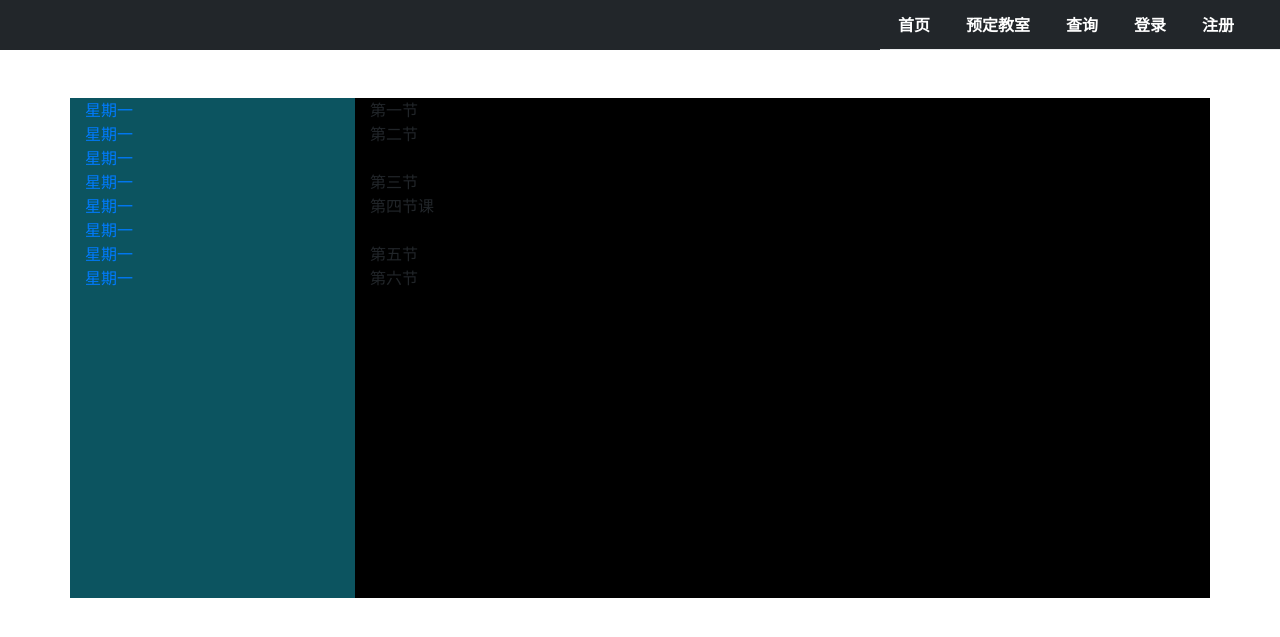
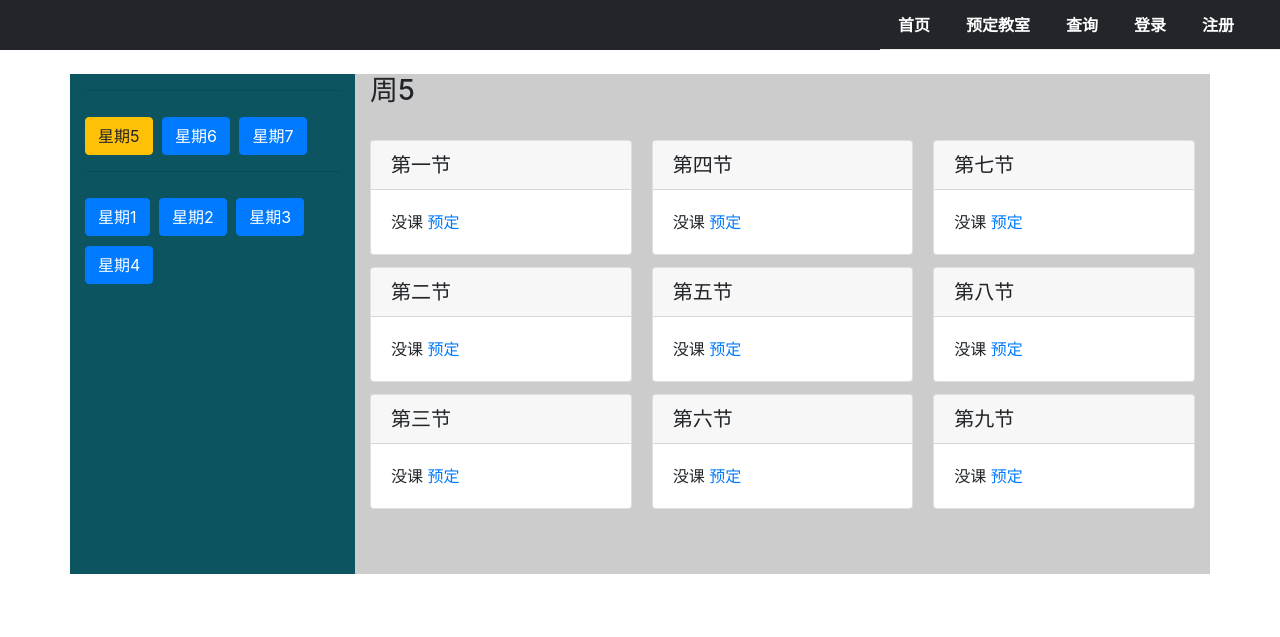
Before and after one commit to KTGhaiyuan/Reservation-Flask, a Flask app: page /room/1 in a window 1280 px wide. Shown: the top 637 px of the page. Run offline with Flask 2, Linux system fonts and the light colour scheme; data that the repository does not hold is empty; parts of the project's set-up code (start-up, migrations or seed data) failed here and were passed over; some libraries are stand-ins or nearby versions.

Commit message:
fix nav bug.add user page first. add click to reservation

```diff
--- a/Flask_backstage/app.py
+++ b/Flask_backstage/app.py
@@ -20,6 +20,9 @@ app.config["SECRET_KEY"] = "super secret key"
 app.config["JWT_TOKEN_LOCATION"] = ['headers', 'cookies']
 app.config["JWT_ACCESS_TOKEN_EXPIRES"] = False
 app.config["JWT_COOKIE_CSRF_PROTECT"] = False
+app.config["DEBUG_TB_INTERCEPT_REDIRECTS"] = False
+
+
 
 mongo = PyMongo(app)
 jwt = JWTManager(app)
@@ -137,7 +140,7 @@ def login():
 
 @app.route("/room/<string:roomname>")
 def roomstatus(roomname):
-    room = mongo.db.course.find({"classroom":str(roomname)})
+    # room = mongo.db.course.find({"classroom":str(roomname)})
 
     now = datetime.datetime.now()  # 当前时间
     start = datetime.datetime(2018, 9, 3, 0, 0, 0, 000000)  # 开始时间
@@ -149,18 +152,27 @@ def roomstatus(roomname):
 
     time = utils.numtozh(utils.hourtonlessons(hour))  # 使用今天第几个小时转换成现在第几节课
 
+    youke=[]
 
+    for i in range(week,8):
+        room = mongo.db.course.find({"classroom": str(roomname),"sunday":str(i)})
 
+        for ii in room:
+            print("    :" + str(ii))
+            if dijizhou in ii['date']:
+                youke.append({"dijijie":ii['time'],"zhouji":int(ii['sunday']),"dijizhou":dijizhou})
+                print(ii)
 
+    for i in range(1,week):
+        room = mongo.db.course.find({"classroom": str(roomname), "sunday": str(i)})
 
+        for ii in room:
 
+            if dijizhou + 1 in ii['date']:
+                youke.append({"dijijie": ii['time'], "zhouji": int(ii['sunday']), "dijizhou": dijizhou + 1})
+                print(ii)
 
-
-    for i in room:
-        print(i)
-
-
-    return render_template("roomstatus.html", roomname=roomname)
+    return render_template("roomstatus.html", roomname=roomname,week=week,youke=youke ,todayweek=week,dijizhou={"thisweek":dijizhou,"nextweek":dijizhou+1}) #week 星期几
 
 
 @app.route("/testprotected", methods=["GET"])
@@ -181,11 +193,32 @@ def testoptional():
         return jsonify({"error": 1, "errmsg": "No access"})
 
 
+@app.route("/user/<string:username>")
+@jwt_required
+def user(username):
+    currentuser = get_jwt_identity()
+    if(currentuser!=username):
+        return "No Permission"
+    return render_template("user.html",currentuser=currentuser)
+
+
 @app.route('/reservation', methods=['POST', 'GET'])
 @jwt_required
 def reservation():
+    currentuser = get_jwt_identity()
+
     if (request.method == "GET"):
-        return render_template("reservation.html")
+
+        args=request.args
+
+        classroom=sunday=date=time=None
+
+        if("classroom" in args): classroom=args["classroom"]
+        if("sunday" in args): sunday=args["sunday"]
+        if("date" in args): date=args["date"]
+        if("time" in args): time=args["time"]
+
+        return render_template("reservation.html",currentuser=currentuser,classroom=classroom if classroom else "",sunday=sunday if sunday else "",date=date if date else "",time=time if time else "")
 
     elif (request.method == "POST"):
         currentuser = get_jwt_identity()
@@ -269,8 +302,22 @@ def index():
     # return redirect(url_for("login"))
 
 
+@jwt.claims_verification_failed_loader
+def claims_verification_failed_loader():
+    return "claims_verification_failed_loader"
+
+
+
+@jwt.invalid_token_loader
+def invalid_token_loader(e):
+    # flash(e)
+    flash("用户验证失败")
+    resp=make_response(redirect(url_for("index")))
+    resp.set_cookie("access_token_cookie",'',expires=0)
+    return resp
+
 @jwt.unauthorized_loader
-def invalid_token_loaderr(a):
+def unauthorized_loader():
     return redirect(url_for("login"))
 
 
@@ -355,7 +402,7 @@ def find():
         else:
             return jsonify({"error": "please login in first"})
     elif (request.method == "GET"):
-        return render_template("find.html")
+        return render_template("find.html",currentuser=currentuser)
 
 
 if __name__ == '__main__':
--- a/Flask_backstage/templates/nav.html
+++ b/Flask_backstage/templates/nav.html
@@ -5,7 +5,7 @@
         <a href="/find">查询</a>
 
         {% if currentuser %}
-            <a href="#" style="color: #ffffff">{{ currentuser }}</a>
+            <a href="/user/{{ currentuser }}" style="color: #ffffff">{{ currentuser }}</a>
         {% else %}
             <a href="/login" style="color: #ffffff">登录</a>
             <a href="/register" style="color: #ffffff">注册</a>
--- a/Flask_backstage/templates/roomstatus.html
+++ b/Flask_backstage/templates/roomstatus.html
@@ -3,33 +3,110 @@
 {% block body %}
 
 
+    <script>
+        function displaycontent(e) {
+            dijizhou = e.dataset.dijizhou;
+            zhouji = e.dataset.zhouji;
+
+            id = "#" + dijizhou + "_" + zhouji;
+
+            console.log(id);
+
+            $(".content").hide();
+            $(id).show();
+        }
+
+
+    </script>
     <br>
-    <br>
-
     <div class="container">
         <div class="row">
             <div class="col-3" style="background-color: #0c5460;height: 500px;">
-                <a href="">星期一</a><br>
-                <a href="">星期一</a><br>
-                <a href="">星期一</a><br>
-                <a href="">星期一</a><br>
-                <a href="">星期一</a><br>
-                <a href="">星期一</a><br>
-                <a href="">星期一</a><br>
-                <a href="">星期一</a><br>
+                <hr>
+                {% for i in range(week,8) %}
+                    <a class=" btn btn-primary {% if i==todayweek %}btn-warning{% endif %}"
+                       style="margin-top: 10px;margin-right: 5px" data-dijizhou="{{ dijizhou['thisweek'] }}"
+                       data-zhouji="{{ i }}" href="#" onclick="displaycontent(this)"> 星期{{ i }}</a>
+                {% endfor %}
+                <hr>
+                {% for i in range(1,week) %}
+                    <a class=" btn btn-primary" style="margin-top: 10px;margin-right: 5px"
+                       data-dijizhou="{{ dijizhou['nextweek'] }}" data-zhouji="{{ i }}" href="#"
+                       onclick="displaycontent(this)"> 星期{{ i }}</a>
+                {% endfor %}
+            </div>
 
 
-            </div>
-            <div class="col-9" style="background-color: #000000;height: 500px;">
+            <div class="col-9" style="background-color: #cccccc;height: 500px;">
+                {% for i in range(week,8) %}
+                    <div data-contentdijizhou="{{ dijizhou['thisweek'] }}" data-contentzhouji="{{ i }}"
+                         id="{{ dijizhou['thisweek'] }}_{{ i }}" style="display:none" class="content">
+                        <h3>周{{ i }}</h3>
+                        <br>
 
-                <div>第一节</div>
-                <div>第二节</div>
-                <br>
-                <div>第三节</div>
-                <div>第四节课</div>
-                <br>
-                <div>第五节</div>
-                <div>第六节</div>
+                        <div class="card-columns">
+                            {% for ii in ['一','二','三','四','五','六','七','八','九'] %}
+                                {% if({'dijijie':ii , 'zhouji': i, 'dijizhou': dijizhou['thisweek']} in youke) %}
+                                    <div class="card">
+                                        <h5 class="card-header">第{{ ii }}节</h5>
+                                        <div class="card-body">
+                                            <p class="card-text">有课</p>
+                                        </div>
+                                    </div>
+                                {% else %}
+                                    <div class="card">
+                                        <h5 class="card-header">第{{ ii }}节</h5>
+
+                                        <div class="card-body">
+                                            <span class="card-text">没课  </span>
+                                            <a href="/reservation?classroom={{ roomname }}&sunday={{ i }}&date={{ dijizhou['thisweek'] }}&time={{ ii }}">预定</a>
+                                        </div>
+                                    </div>
+                                {% endif %}
+                            {% endfor %}
+                        </div>
+                    </div>
+                {% endfor %}
+
+
+
+                {% for i in range(1,week) %}
+                    <div data-contentdijizhou="{{ dijizhou['nextweek'] }}" data-contentzhouji="{{ i }}"
+                         id="{{ dijizhou['nextweek'] }}_{{ i }}" style="display:none" class="content">
+                        <h3>周{{ i }}</h3>
+                        <br>
+
+                        <div class="card-columns">
+                            {% for ii in ['一','二','三','四','五','六','七','八','九'] %}
+                                {% if({'dijijie':ii , 'zhouji': i, 'dijizhou': dijizhou['nextweek']} in youke) %}
+
+
+                                    <div class="card">
+                                        <h5 class="card-header">第{{ ii }}节</h5>
+                                        <div class="card-body">
+                                            <p class="card-text">有课</p>
+                                        </div>
+                                    </div>
+                                {% else %}
+
+
+                                    <div class="card">
+                                        <h5 class="card-header">第{{ ii }}节</h5>
+
+                                        <div class="card-body">
+                                            <span class="card-text">没课</span>
+                                            <a href="/reservation?classroom={{ roomname }}&sunday={{ i }}&date={{ dijizhou['nextweek'] }}&time={{ ii }}">预定</a>
+                                        </div>
+                                    </div>
+                                {% endif %}
+
+
+                            {% endfor %}
+                        </div>
+                    </div>
+
+                {% endfor %}
+
 
             </div>
 
@@ -39,6 +116,14 @@
 
 
 
+    <script>
+
+        id = "#" + {{  dijizhou['thisweek'] }} +"_" + {{ todayweek }};
+
+        $(id).show();
+
+    </script>
+
 
 
 
--- a/Flask_backstage/utils.py
+++ b/Flask_backstage/utils.py
@@ -1,3 +1,30 @@
+# def hourtonlessons(h, season="winter"):
+#     """
+#     :param h: 0:00 start
+#     :param season: winter,summer
+#     :return:
+#     """
+#
+#     if (h >= 8 and h <= 9.67):
+#         return 1
+#     elif (h >= 10 and h <= 11.67):
+#         return 3
+#
+#     if season == "winter":
+#         if (h >= 14 and h <= 15.67):
+#             return 5
+#         elif (h >= 15.82 and h <= 17.68):
+#             return 7
+#         elif (h >= 18 and h <= 19.67):
+#             return 9
+#         else:
+#             return 0
+#     elif season == "summer":
+#         pass
+#     # TODO 写夏天的
+#
+
+
 def hourtonlessons(h, season="winter"):
     """
     :param h: 0:00 start
@@ -7,7 +34,7 @@ def hourtonlessons(h, season="winter"):
 
     if (h >= 8 and h <= 9.67):
         return 1
-    elif (h >= 10 and h <= 11.67):
+    elif (h >= 9.67 and h <= 11.67):
         return 3
 
     if season == "winter":
@@ -22,6 +49,8 @@ def hourtonlessons(h, season="winter"):
     elif season == "summer":
         pass
     # TODO 写夏天的
+
+
 
 
 def numtozh(n):
```
Also changed, not shown: Flask_backstage/templates/find.html (+16 -12 lines), Flask_backstage/templates/reservation.html (+15 -9 lines), Flask_backstage/templates/user.html (added, +63 -0 lines).
